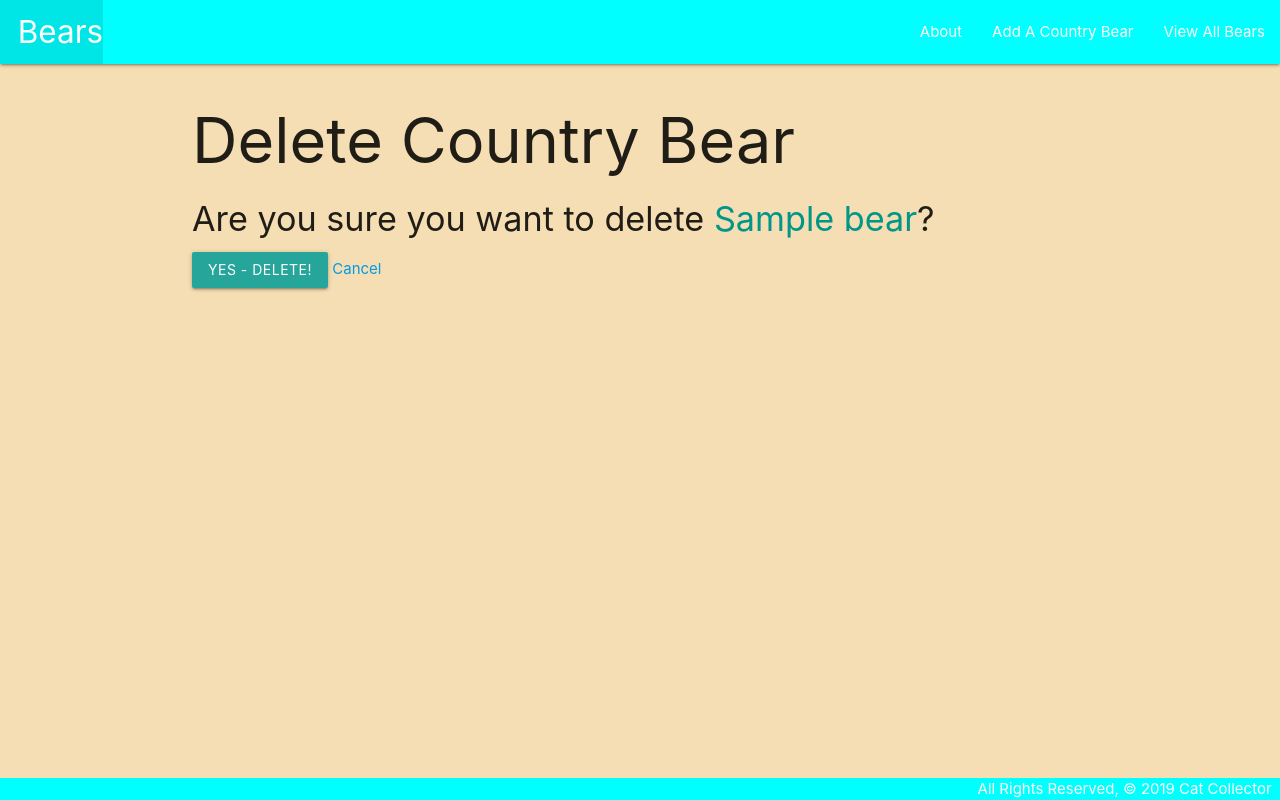
After one commit to Tristanh77/bear, a Django app: page /bears/1/delete/ in a window 1280 px wide. The commit adds this page. Run offline with Django 4.2, Linux system fonts and the light colour scheme; tables that the repository leaves empty hold one stand-in row (values such as "Sample post").

Commit message:
full Crud

```diff
--- a/main_app/models.py
+++ b/main_app/models.py
@@ -1,4 +1,5 @@
 from django.db import models
+from django.urls import reverse
 
 class Bear(models.Model):
 	name = models.CharField(max_length=100)
@@ -6,3 +7,6 @@ class Bear(models.Model):
 	description = models.TextField(max_length=250)
 	age = models.IntegerField()
 # Create your models here.
+
+def get_absolute_url(self):
+		return reverse('detail', kwargs={'bear_id': self.id})
--- a/main_app/templates/base.html
+++ b/main_app/templates/base.html
@@ -15,9 +15,11 @@
       <div class="nav-wrapper">
         <ul>
           <li><a href="/" class="left brand-logo">&nbsp;&nbsp;Bears</a></li>
+
         </ul>
         <ul class="right">
           <li><a href="/about">About</a></li>
+          <li><a href="{% url 'bears_create' %}">Add A Country Bear</a></li>
           <li><a href="/index">View All Bears</a></li>
         </ul>
       </div>
--- a/main_app/templates/bears/detail.html
+++ b/main_app/templates/bears/detail.html
@@ -16,4 +16,9 @@
   </div>
 </div>
 
+<div class="card-action">
+	<a href="{% url 'bears_update' bear.id%}">Edit</a>
+	<a href="{% url 'bears_delete' bear.id%}">Delete</a>
+</div>
+
 {% endblock %}
--- /dev/null
+++ b/main_app/templates/main_app/bear_confirm_delete.html
@@ -0,0 +1,13 @@
+{% extends 'base.html' %}
+
+{% block content %}
+  <h1>Delete Country Bear</h1>
+
+  <h4>Are you sure you want to delete <span class="teal-text">{{ object.name }}</span>?</h4>
+
+  <form action="" method="POST">
+    {% csrf_token %}
+    <input type="submit" value="Yes - Delete!" class="btn">
+    <a href="{% url 'detail' bear.id %}">Cancel</a>
+  </form>
+{% endblock %}
--- a/main_app/urls.py
+++ b/main_app/urls.py
@@ -5,5 +5,8 @@ urlpatterns = [
     path('', views.home, name='home'),
     path('about/', views.about, name='about'),
     path('index/', views.bear_index, name='index'),
-    path('bears/<int:bear_id>/', views.bears_detail, name='detail')
+    path('bears/<int:bear_id>/', views.bears_detail, name='detail'),
+    path('bears/create', views.BearCreate.as_view(), name='bears_create'),
+	path('bears/<int:pk>/update/', views.BearUpdate.as_view(), name='bears_update'),
+	path('bears/<int:pk>/delete/', views.BearDelete.as_view(), name='bears_delete'),
 ]
--- a/main_app/views.py
+++ b/main_app/views.py
@@ -1,10 +1,24 @@
 from django.shortcuts import render
-
+from django.views.generic.edit import CreateView, UpdateView, DeleteView
 # Add the following import
 from django.http import HttpResponse
 
 from .models import Bear
 
+
+class BearCreate(CreateView):
+	model = Bear
+	fields = '__all__'
+	success_url = '/index/'
+
+class BearUpdate(UpdateView):
+	model = Bear
+	fields = '__all__'
+	success_url = '/index/'
+
+class BearDelete(DeleteView):
+	model = Bear
+	success_url = '/index/'
 
 # Define the home view
 def home(request):
```
Also changed, not shown: main_app/templates/main_app/bear_form.html (added, +21 -0 lines).
